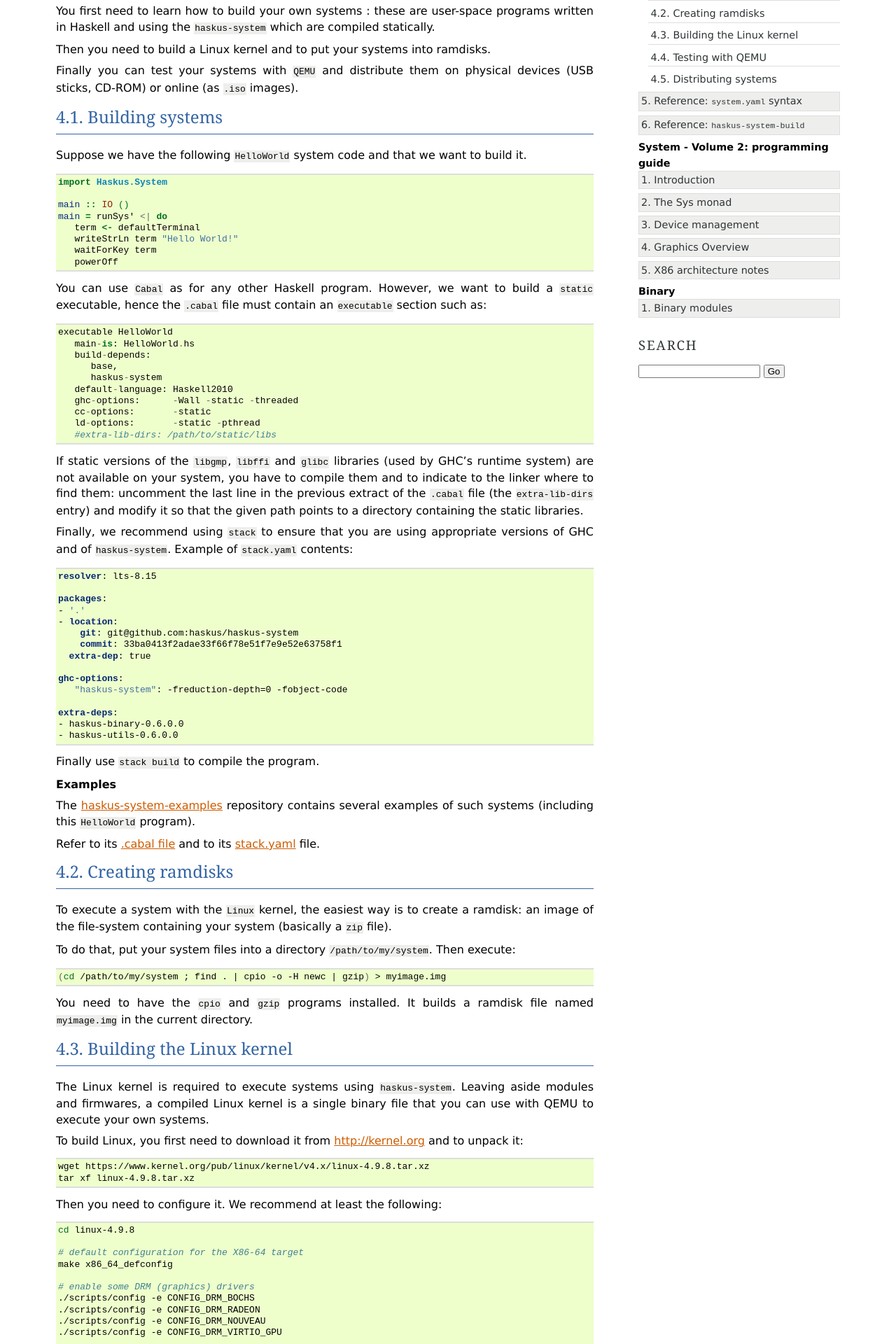
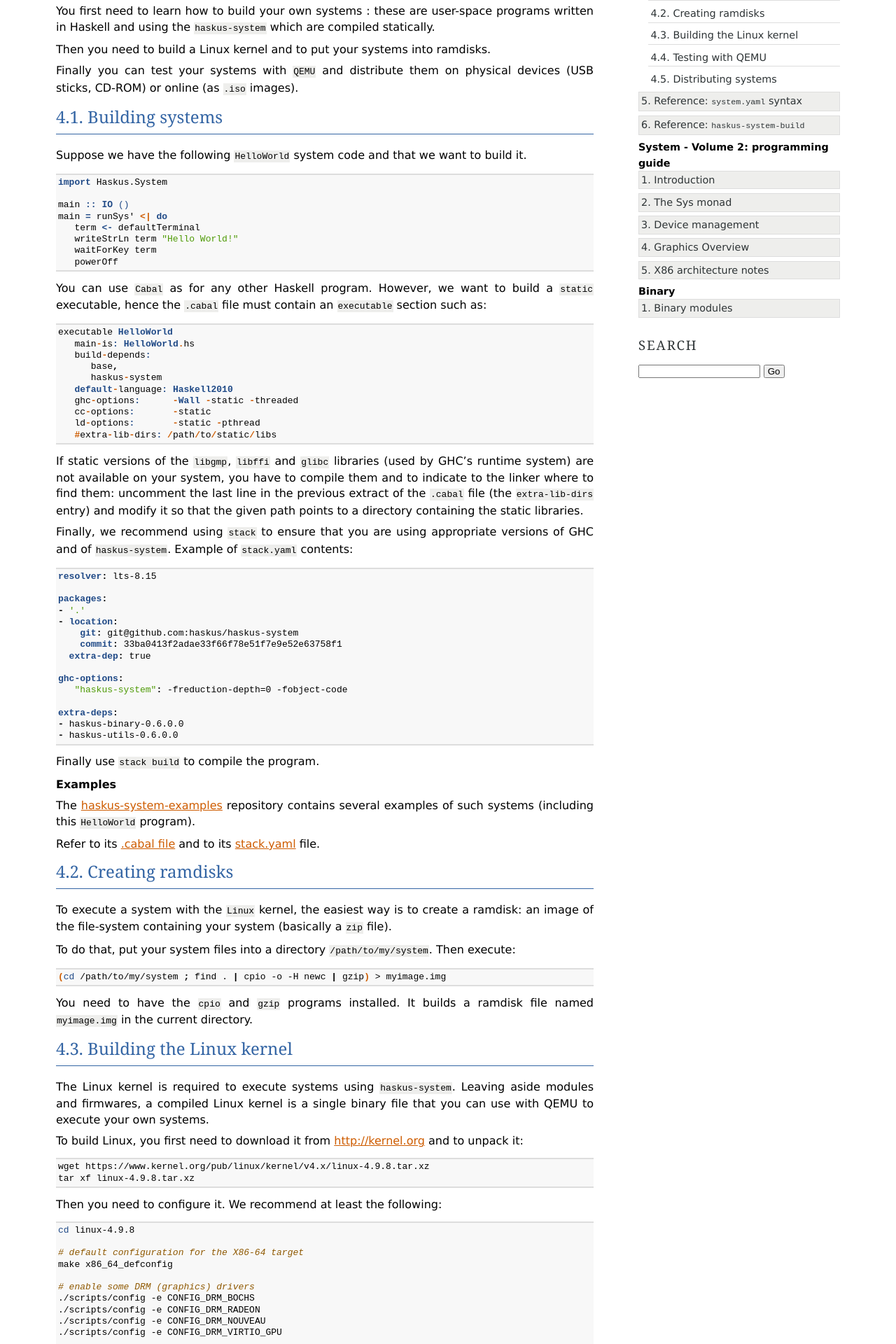
Before and after one commit to haskus/haskus-manual, a Sphinx documentation site: the page built from source/system/volume1/manual_building.rst, in a window 1280 px wide. Shown: the part 376-2296 px from the top of the page at 70% size. Built offline with Sphinx 7.4.7, drawn with Linux system fonts in a browser that asks for light colours.

Commit message:
Fix highlighting

```diff
--- a/source/conf.py
+++ b/source/conf.py
@@ -74,7 +74,8 @@ language = None
 exclude_patterns = []
 
 # The name of the Pygments (syntax highlighting) style to use.
-pygments_style = 'sphinx'
+highlight_language = 'haskell'
+pygments_style = 'tango'
 
 # If true, `todo` and `todoList` produce output, else they produce nothing.
 todo_include_todos = True
```
Also changed, not shown: source/system/volume2/graphics/overview.rst (+4 -4 lines).
